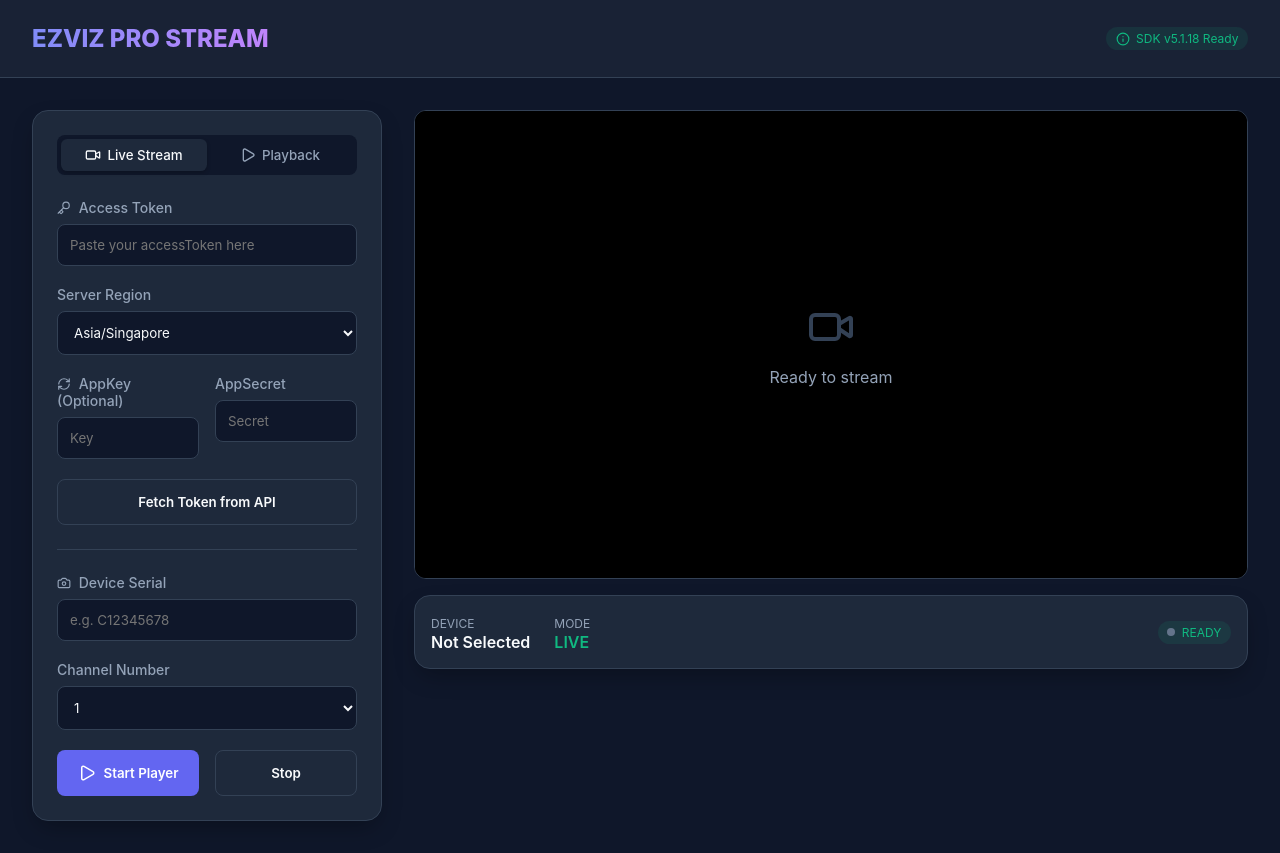
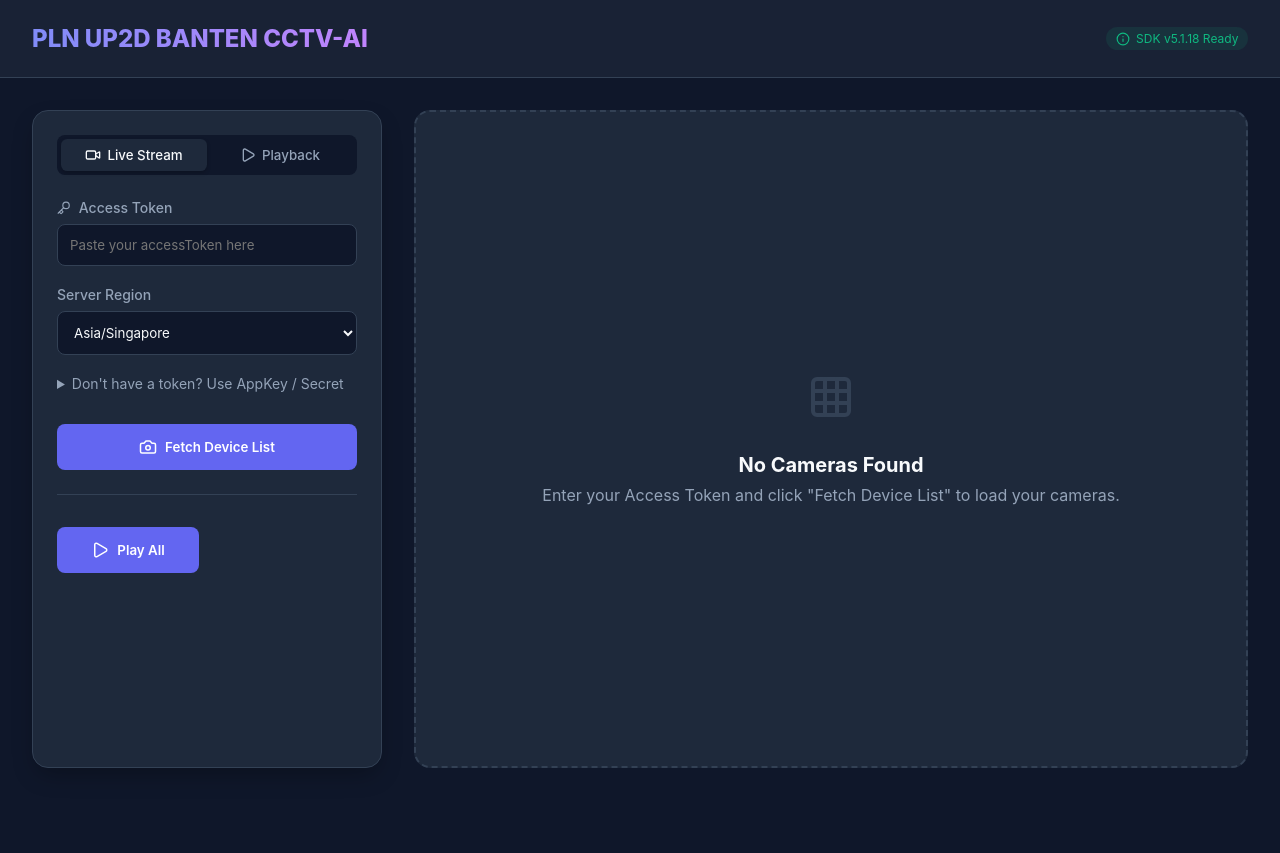
Before and after one commit to fisbanger-rounder/ezviz-web-app, a React (Vite) app: page / in a window 1280 px wide. After the commit the page ends 800 px from the top, so only its background shows below. Built offline with nearby package versions, Linux system fonts and the light colour scheme.

Commit message:
Fetch all devices

```diff
--- a/src/App.tsx
+++ b/src/App.tsx
@@ -1,22 +1,172 @@
 import React, { useState, useEffect, useRef } from 'react';
-import { Camera, Play, Video, Key, Calendar, RefreshCw, AlertCircle, Info } from 'lucide-react';
+import { Camera, Play, Video, Key, Calendar, RefreshCw, AlertCircle, Info, Grid, Square, PlayCircle } from 'lucide-react';
 import { format } from 'date-fns';
 import { EZUIKitPlayer } from 'ezuikit-js';
 
-// Add global type definition for EZUIKit
+// Global type definition for EZUIKit
 declare global {
   interface Window {
     EZUIKit: any;
   }
 }
 
+interface Device {
+  deviceSerial: string;
+  channelNo: number;
+  cameraName: string;
+  status: number;
+}
+
+interface CameraPlayerProps {
+  device: Device;
+  accessToken: string;
+  region: string;
+  mode: 'live' | 'rec';
+  recType: 'local' | 'cloud';
+  playbackTime: string;
+  playbackEndTime: string;
+  isActive: boolean;
+}
+
+const CameraPlayer: React.FC<CameraPlayerProps> = ({
+  device, accessToken, region, mode, recType, playbackTime, playbackEndTime, isActive
+}) => {
+  const containerRef = useRef<HTMLDivElement>(null);
+  const playerRef = useRef<any>(null);
+  const [error, setError] = useState<string | null>(null);
+  const [isLoading, setIsLoading] = useState(false);
+  const [isPlaying, setIsPlaying] = useState(false);
+  const [localIsActive, setLocalIsActive] = useState(isActive);
+  const playerId = `video-container-${device.deviceSerial}-${device.channelNo}`;
+
+  useEffect(() => {
+    setLocalIsActive(isActive);
+  }, [isActive]);
+
+  useEffect(() => {
+    if (localIsActive) {
+      startStream();
+    } else {
+      stopStream();
+    }
+    return () => stopStream();
+    // eslint-disable-next-line react-hooks/exhaustive-deps
+  }, [localIsActive, mode, playbackTime, playbackEndTime]); // Re-run if these change while active
+
+  const startStream = () => {
+    if (!accessToken) return;
+
+    setIsLoading(true);
+    setError(null);
+    stopStream();
+
+    const cleanSerial = device.deviceSerial.trim().toUpperCase();
+    const domain = region === 'https://open.ys7.com' ? 'open.ys7.com' : 'open.ezviz.com';
+    const recSuffix = recType === 'cloud' ? '.cloud.rec' : '.rec';
+
+    const startFormatted = playbackTime.replace(/[-T:]/g, '');
+    const endFormatted = playbackEndTime.replace(/[-T:]/g, '');
+
+    const url = mode === 'live'
+      ? `ezopen://${domain}/${cleanSerial}/${device.channelNo}.live`
+      : `ezopen://${domain}/${cleanSerial}/${device.channelNo}${recSuffix}?begin=${startFormatted}&end=${endFormatted}`;
+
+    try {
+      playerRef.current = new EZUIKitPlayer({
+        id: playerId,
+        accessToken: accessToken,
+        url: url,
+        template: mode === 'live' ? 'pcLive' : 'pcRec',
+        width: containerRef.current?.clientWidth || 400,
+        height: containerRef.current?.clientHeight || 225,
+        autoplay: true,
+        staticPath: '/ezuikit_static',
+        ...(region !== 'https://open.ys7.com' ? { env: { domain: region } } : {}),
+        handleError: (err: any) => {
+          console.error(`EZUIKit Error (${device.deviceSerial}):`, err);
+          setError("Player error");
+          setIsLoading(false);
+          setIsPlaying(false);
+        },
+        handleSuccess: () => {
+          setIsPlaying(true);
+          setIsLoading(false);
+          setError(null);
+        }
+      });
+    } catch (err) {
+      setError("Init error");
+      setIsLoading(false);
+      setIsPlaying(false);
+    }
+  };
+
+  const stopStream = () => {
+    if (playerRef.current) {
+      try {
+        playerRef.current.stop();
+      } catch (e) { }
+      playerRef.current = null;
+    }
+    setIsPlaying(false);
+  };
+
+  return (
+    <div className="camera-card">
+      <div className="camera-header">
+        <div className="camera-title" title={device.cameraName}>{device.cameraName || device.deviceSerial}</div>
+        <div style={{ display: 'flex', alignItems: 'center', gap: '0.75rem' }}>
+          <button
+            onClick={() => setLocalIsActive(!localIsActive)}
+            style={{
+              background: 'transparent',
+              border: 'none',
+              color: localIsActive ? '#ef4444' : '#10b981',
+              cursor: 'pointer',
+              display: 'flex',
+              alignItems: 'center',
+              padding: 0
+            }}
+            title={localIsActive ? "Stop Stream" : "Start Stream"}
+          >
+            {localIsActive ? <Square size={16} fill="currentColor" /> : <PlayCircle size={18} />}
+          </button>
+          <div className={`status-dot ${device.status === 1 ? 'online' : 'offline'}`} title={device.status === 1 ? 'Online' : 'Offline'}></div>
+        </div>
+      </div>
+      <div id={playerId} ref={containerRef} className="camera-player-container">
+        {isLoading && (
+          <div className="loading-overlay">
+            <div className="spinner"></div>
+            <p style={{ fontSize: '0.75rem', marginTop: '0.5rem' }}>Loading...</p>
+          </div>
+        )}
+        {!isPlaying && !isLoading && !error && (
+          <div className="loading-overlay" style={{ background: '#000' }}>
+            <Video size={32} color="var(--border)" />
+          </div>
+        )}
+        {error && (
+          <div className="loading-overlay" style={{ background: '#000' }}>
+            <AlertCircle size={24} color="#ef4444" style={{ marginBottom: '0.5rem' }} />
+            <div style={{ color: '#ef4444', fontSize: '0.75rem' }}>{error}</div>
+          </div>
+        )}
+      </div>
+      <div className="camera-footer">
+        <span className="camera-meta">CH: {device.channelNo}</span>
+        <span className="camera-meta">{device.deviceSerial}</span>
+      </div>
+    </div>
+  );
+};
+
 const App: React.FC = () => {
   // Config State
   const [appKey, setAppKey] = useState('');
   const [appSecret, setAppSecret] = useState('');
   const [accessToken, setAccessToken] = useState('');
-  const [serial, setSerial] = useState('');
-  const [channel, setChannel] = useState('1');
+
   const [mode, setMode] = useState<'live' | 'rec'>('live');
   const [playbackTime, setPlaybackTime] = useState(format(new Date(), "yyyy-MM-dd'T'HH:mm:ss"));
   const [playbackEndTime, setPlaybackEndTime] = useState(format(new Date(), "yyyy-MM-dd'T'HH:mm:ss"));
@@ -24,12 +174,12 @@
   const [region, setRegion] = useState('https://isgpopen.ezvizlife.com');
 
   // App State
+  const [devices, setDevices] = useState<Device[]>([]);
   const [isLoading, setIsLoading] = useState(false);
   const [error, setError] = useState<string | null>(null);
-  const [isPlayerActive, setIsPlayerActive] = useState(false);
 
-  const playerRef = useRef<any>(null);
-  const containerRef = useRef<HTMLDivElement>(null);
+  // Single or All mode
+  const [isAllActive, setIsAllActive] = useState(false);
 
   // Fetch token if AppKey/Secret are provided
   const fetchToken = async () => {
@@ -54,6 +204,7 @@
 
       if (data.code === '200') {
         setAccessToken(data.data.accessToken);
+        setError(null);
       } else {
         setError(data.msg || "Failed to fetch token");
       }
@@ -64,83 +215,55 @@
     }
   };
 
-  const startStream = () => {
-    if (!accessToken || !serial) {
-      setError("AccessToken and Serial Number are required");
+  const fetchDevices = async () => {
+    if (!accessToken) {
+      setError("Access Token is required to fetch devices.");
       return;
     }
 
     setIsLoading(true);
     setError(null);
 
-    // Destroy existing player if any
-    if (playerRef.current) {
     try {
-        playerRef.current.stop();
-      } catch (e) { }
+      const response = await fetch(`${region}/api/lapp/camera/list`, {
+        method: 'POST',
+        headers: {
+          'Content-Type': 'application/x-www-form-urlencoded',
+        },
+        // We fetch up to 50 devices
+        body: `accessToken=${accessToken}&pageStart=0&pageSize=50`,
+      });
+
+      const data = await response.json();
+
+      if (data.code === '200') {
+        setDevices(data.data);
+        setError(null);
+      } else {
+        setError(data.msg || "Failed to fetch device list");
       }
-
-    const cleanSerial = serial.trim().toUpperCase();
-    const domain = region === 'https://open.ys7.com' ? 'open.ys7.com' : 'open.ezviz.com';
-    const recSuffix = recType === 'cloud' ? '.cloud.rec' : '.rec';
-
-    // Convert '2026-05-13T00:00:00' to '20260513000000'
-    const startFormatted = playbackTime.replace(/[-T:]/g, '');
-    const endFormatted = playbackEndTime.replace(/[-T:]/g, '');
-
-    const url = mode === 'live'
-      ? `ezopen://${domain}/${cleanSerial}/${channel}.live`
-      : `ezopen://${domain}/${cleanSerial}/${channel}${recSuffix}?begin=${startFormatted}&end=${endFormatted}`;
-
-    try {
-      playerRef.current = new EZUIKitPlayer({
-        id: 'video-container',
-        accessToken: accessToken,
-        url: url,
-        template: mode === 'live' ? 'pcLive' : 'pcRec',
-        width: containerRef.current?.clientWidth || 800,
-        height: containerRef.current?.clientHeight || 450,
-        autoplay: true,
-        staticPath: '/ezuikit_static',
-        ...(region !== 'https://open.ys7.com' ? { env: { domain: region } } : {}),
-        handleError: (err: any) => {
-          console.error("EZUIKit Error:", err);
-          setError("Player error: " + JSON.stringify(err));
-          setIsLoading(false);
-        },
-        handleSuccess: () => {
-          setIsPlayerActive(true);
-          setIsLoading(false);
-        }
-      });
     } catch (err) {
-      setError("Initialization error: " + err);
+      setError("Network error while fetching device list");
+    } finally {
       setIsLoading(false);
     }
   };
 
-  const stopStream = () => {
-    if (playerRef.current) {
-      playerRef.current.stop();
-      setIsPlayerActive(false);
+  const toggleAllStreams = () => {
+    if (devices.length === 0) {
+      setError("No devices available. Please fetch devices first.");
+      return;
     }
+    setIsAllActive(!isAllActive);
   };
-
-  useEffect(() => {
-    return () => {
-      if (playerRef.current) {
-        playerRef.current.stop();
-      }
-    };
-  }, []);
 
   return (
     <div className="app-container">
       <header>
-        <div className="logo">EZVIZ PRO STREAM</div>
+        <div className="logo">PLN UP2D BANTEN CCTV-AI</div>
         <div className="status-badge">
           <Info size={14} />
-          SDK v5.1.18 Ready
+          {devices.length > 0 ? `${devices.length} Cameras Loaded` : 'SDK v5.1.18 Ready'}
         </div>
       </header>
 
@@ -149,14 +272,14 @@
           <div className="mode-toggle">
             <button
               className={`mode-btn ${mode === 'live' ? 'active' : ''}`}
-              onClick={() => setMode('live')}
+              onClick={() => { setMode('live'); setIsAllActive(false); }}
             >
               <Video size={16} style={{ marginBottom: -3, marginRight: 6 }} />
               Live Stream
             </button>
             <button
               className={`mode-btn ${mode === 'rec' ? 'active' : ''}`}
-              onClick={() => setMode('rec')}
+              onClick={() => { setMode('rec'); setIsAllActive(false); }}
             >
               <Play size={16} style={{ marginBottom: -3, marginRight: 6 }} />
               Playback
@@ -175,7 +298,7 @@
 
           <div className="input-group">
             <label>Server Region</label>
-            <select value={region} onChange={(e) => setRegion(e.target.value)}>
+            <select value={region} onChange={(e) => { setRegion(e.target.value); setDevices([]); setIsAllActive(false); }}>
               <option value="https://isgpopen.ezvizlife.com">Asia/Singapore</option>
               <option value="https://iusopen.ezvizlife.com">North America</option>
               <option value="https://isaopen.ezvizlife.com">South America</option>
@@ -185,51 +308,39 @@
             </select>
           </div>
 
-          <div style={{ display: 'grid', gridTemplateColumns: '1fr 1fr', gap: '1rem' }}>
+          <details style={{ marginBottom: '1.5rem' }}>
+            <summary style={{ cursor: 'pointer', color: 'var(--text-muted)', fontSize: '0.875rem', marginBottom: '0.5rem' }}>
+              Don't have a token? Use AppKey / Secret
+            </summary>
+            <div style={{ display: 'grid', gridTemplateColumns: '1fr 1fr', gap: '1rem', marginTop: '0.5rem' }}>
               <div className="input-group">
-              <label><RefreshCw size={14} style={{ marginBottom: -2, marginRight: 4 }} /> AppKey (Optional)</label>
                 <input
                   type="text"
-                placeholder="Key"
+                  placeholder="AppKey"
                   value={appKey}
                   onChange={(e) => setAppKey(e.target.value)}
                 />
               </div>
               <div className="input-group">
-              <label>AppSecret</label>
                 <input
                   type="password"
-                placeholder="Secret"
+                  placeholder="AppSecret"
                   value={appSecret}
                   onChange={(e) => setAppSecret(e.target.value)}
                 />
               </div>
             </div>
+            <button className="btn btn-secondary" onClick={fetchToken} style={{ marginBottom: '1rem' }} disabled={isLoading}>
+              {isLoading && !accessToken ? 'Fetching...' : 'Fetch Token from API'}
+            </button>
+          </details>
 
-          <button className="btn btn-secondary" onClick={fetchToken} style={{ marginBottom: '1.5rem' }}>
-            Fetch Token from API
+          <button className="btn btn-primary" onClick={fetchDevices} style={{ marginBottom: '1.5rem' }} disabled={isLoading || !accessToken}>
+            <Camera size={18} />
+            {isLoading && accessToken ? 'Fetching Devices...' : 'Fetch Device List'}
           </button>
 
           <hr style={{ border: 'none', borderTop: '1px solid var(--border)', marginBottom: '1.5rem' }} />
-
-          <div className="input-group">
-            <label><Camera size={14} style={{ marginBottom: -2, marginRight: 4 }} /> Device Serial</label>
-            <input
-              type="text"
-              placeholder="e.g. C12345678"
-              value={serial}
-              onChange={(e) => setSerial(e.target.value)}
-            />
-          </div>
-
-          <div className="input-group">
-            <label>Channel Number</label>
-            <select value={channel} onChange={(e) => setChannel(e.target.value)}>
-              {[1, 2, 3, 4, 5, 6, 7, 8].map(n => (
-                <option key={n} value={n}>{n}</option>
-              ))}
-            </select>
-          </div>
 
           {mode === 'rec' && (
             <>
@@ -261,58 +372,49 @@
             </>
           )}
 
-          <div className="controls-grid">
-            <button className="btn btn-primary" onClick={startStream}>
-              {isPlayerActive ? <RefreshCw size={18} /> : <Play size={18} />}
-              {isPlayerActive ? 'Restart' : 'Start Player'}
-            </button>
-            <button className="btn btn-secondary" onClick={stopStream}>
-              Stop
+          <div className="controls-grid" style={{ marginTop: '2rem' }}>
+            <button
+              className={`btn ${isAllActive ? 'btn-secondary' : 'btn-primary'}`}
+              onClick={toggleAllStreams}
+              disabled={devices.length === 0}
+            >
+              {isAllActive ? <Video size={18} /> : <Play size={18} />}
+              {isAllActive ? 'Stop All' : 'Play All'}
             </button>
           </div>
 
           {error && (
             <div style={{ marginTop: '1rem', padding: '0.75rem', borderRadius: '0.5rem', background: 'rgba(239, 68, 68, 0.1)', color: '#ef4444', fontSize: '0.875rem', display: 'flex', gap: '0.5rem' }}>
-              <AlertCircle size={16} />
-              {error}
+              <AlertCircle size={16} style={{ flexShrink: 0 }} />
+              <div style={{ wordBreak: 'break-word' }}>{error}</div>
             </div>
           )}
         </aside>
 
         <section className="video-section">
-          <div id="video-container" ref={containerRef}>
-            {isLoading && (
-              <div className="loading-overlay">
-                <div className="spinner"></div>
-                <p>Initializing EZVIZ Player...</p>
+          {devices.length === 0 ? (
+            <div className="empty-state">
+              <Grid size={48} color="var(--border)" style={{ marginBottom: '1rem' }} />
+              <h3>No Cameras Found</h3>
+              <p>Enter your Access Token and click "Fetch Device List" to load your cameras.</p>
+            </div>
+          ) : (
+            <div className="cameras-grid">
+              {devices.map((device) => (
+                <CameraPlayer
+                  key={`${device.deviceSerial}-${device.channelNo}`}
+                  device={device}
+                  accessToken={accessToken}
+                  region={region}
+                  mode={mode}
+                  recType={recType}
+                  playbackTime={playbackTime}
+                  playbackEndTime={playbackEndTime}
+                  isActive={isAllActive}
+                />
+              ))}
             </div>
           )}
-            {!isPlayerActive && !isLoading && (
-              <div className="loading-overlay" style={{ background: '#000' }}>
-                <Video size={48} color="var(--border)" />
-                <p style={{ color: 'var(--text-muted)' }}>Ready to stream</p>
-              </div>
-            )}
-          </div>
-
-          <div className="panel" style={{ padding: '1rem', display: 'flex', justifyContent: 'space-between', alignItems: 'center' }}>
-            <div style={{ display: 'flex', gap: '1.5rem' }}>
-              <div>
-                <span style={{ color: '#94a3b8', fontSize: '0.75rem' }}>DEVICE</span>
-                <div style={{ fontWeight: 600 }}>{serial || 'Not Selected'}</div>
-              </div>
-              <div>
-                <span style={{ color: '#94a3b8', fontSize: '0.75rem' }}>MODE</span>
-                <div style={{ fontWeight: 600, color: mode === 'live' ? '#10b981' : '#f59e0b' }}>
-                  {mode.toUpperCase()}
-                </div>
-              </div>
-            </div>
-            <div className="status-badge">
-              <div style={{ width: 8, height: 8, borderRadius: '50%', background: isPlayerActive ? '#10b981' : '#64748b' }}></div>
-              {isPlayerActive ? 'STREAMING' : 'READY'}
-            </div>
-          </div>
         </section>
       </main>
     </div>
--- a/src/index.css
+++ b/src/index.css
@@ -80,14 +80,103 @@
   gap: 1rem;
 }
 
-#video-container {
+.cameras-grid {
+  display: grid;
+  grid-template-columns: repeat(auto-fill, minmax(320px, 1fr));
+  gap: 1.5rem;
+  width: 100%;
+}
+
+.camera-card {
+  background: var(--bg-card);
+  border: 1px solid var(--border);
+  border-radius: 0.75rem;
+  overflow: hidden;
+  display: flex;
+  flex-direction: column;
+  box-shadow: 0 4px 6px -1px rgba(0, 0, 0, 0.1);
+  transition: transform 0.2s, box-shadow 0.2s;
+}
+
+.camera-card:hover {
+  transform: translateY(-2px);
+  box-shadow: 0 10px 15px -3px rgba(0, 0, 0, 0.2);
+}
+
+.camera-header {
+  padding: 0.75rem 1rem;
+  background: rgba(0,0,0,0.2);
+  display: flex;
+  justify-content: space-between;
+  align-items: center;
+  border-bottom: 1px solid var(--border);
+}
+
+.camera-title {
+  font-size: 0.875rem;
+  font-weight: 600;
+  white-space: nowrap;
+  overflow: hidden;
+  text-overflow: ellipsis;
+  max-width: 85%;
+}
+
+.status-dot {
+  width: 10px;
+  height: 10px;
+  border-radius: 50%;
+}
+
+.status-dot.online {
+  background: #10b981;
+  box-shadow: 0 0 8px rgba(16, 185, 129, 0.4);
+}
+
+.status-dot.offline {
+  background: #ef4444;
+}
+
+.camera-player-container {
   width: 100%;
   aspect-ratio: 16/9;
   background: #000;
-  border-radius: 0.75rem;
-  overflow: hidden;
-  border: 1px solid var(--border);
   position: relative;
+}
+
+.camera-footer {
+  padding: 0.5rem 1rem;
+  display: flex;
+  justify-content: space-between;
+  font-size: 0.75rem;
+  color: var(--text-muted);
+  background: rgba(0,0,0,0.1);
+  border-top: 1px solid var(--border);
+}
+
+.camera-meta {
+  font-family: monospace;
+}
+
+.empty-state {
+  display: flex;
+  flex-direction: column;
+  align-items: center;
+  justify-content: center;
+  height: 100%;
+  min-height: 400px;
+  background: var(--bg-card);
+  border: 2px dashed var(--border);
+  border-radius: 1rem;
+  color: var(--text-muted);
+  text-align: center;
+  padding: 2rem;
+}
+
+.empty-state h3 {
+  color: var(--text-main);
+  margin-top: 1rem;
+  margin-bottom: 0.5rem;
+  font-size: 1.25rem;
 }
 
 .input-group {
```
Lines whose indentation alone changed are shown as unchanged.
